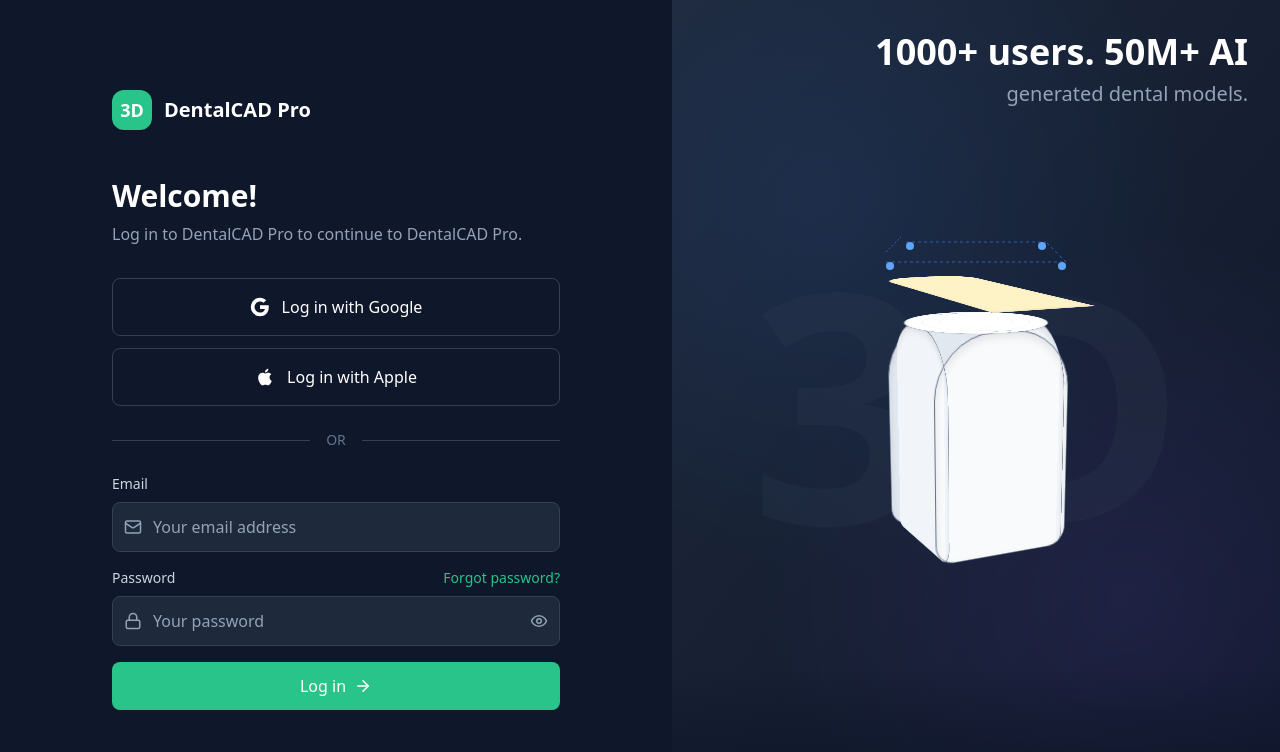
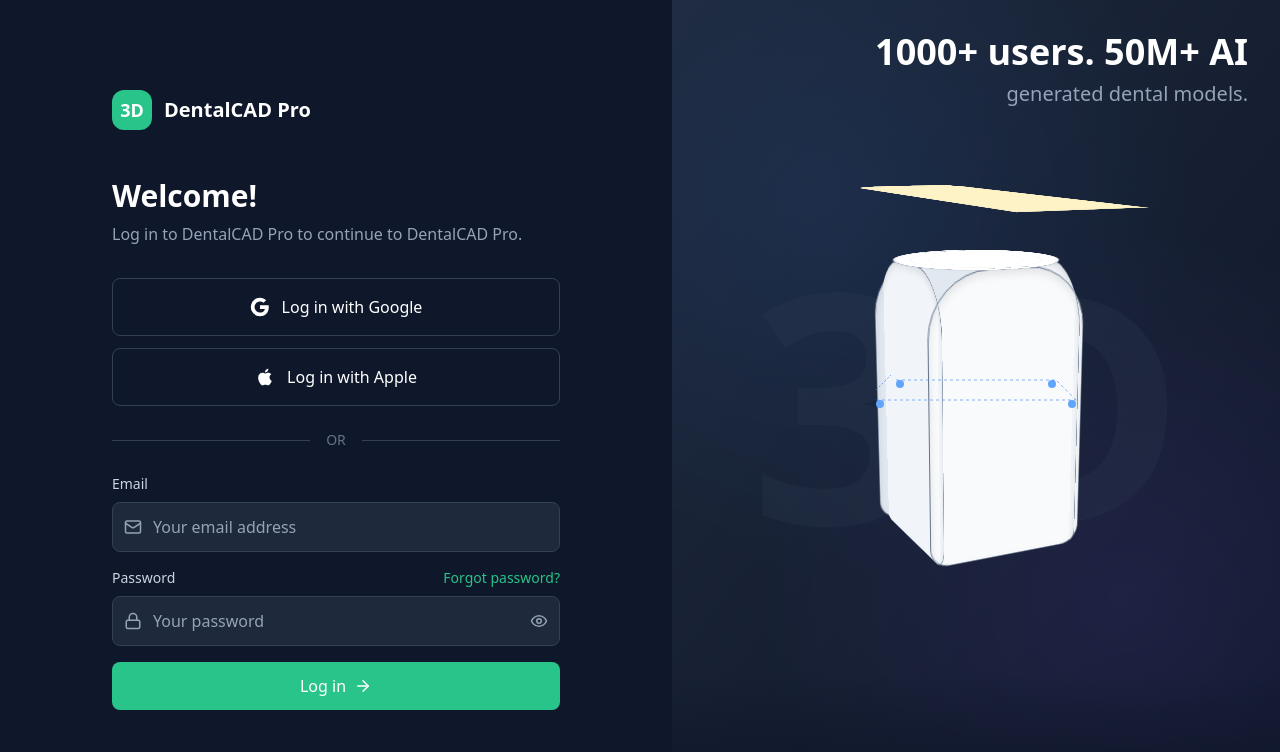
Before and after one commit to TechmaveDesign/cad-software, a React (Vite) app: page / in a window 1280 px wide. Shown: the top 752 px of the page. Built offline with nearby package versions, Linux system fonts and the light colour scheme.

Commit message:
Make Tooth Model Touch Bottom Without Scroll

```diff
--- a/src/components/LoginPage.tsx
+++ b/src/components/LoginPage.tsx
@@ -653,9 +653,9 @@
         </div>
 
         {/* 3D Model Container */}
-        <div className="relative mt-16">
+        <div className="relative flex-1 flex items-center justify-center">
           {/* 3D Dental Tooth Model */}
-          <div className="relative w-80 h-[700px]">
+          <div className="relative w-80 h-full max-h-[800px]">
             {/* 3D Tooth with CSS Transform */}
             <div className="relative w-full h-full" style={{
               perspective: '1000px',
@@ -673,15 +673,15 @@
                 <div
                   className="absolute border border-slate-500"
                   style={{
-                    width: '140px',
-                    height: '220px',
+                    width: '160px',
+                    height: '280px',
                     backgroundColor: '#f8fafc',
                     borderRadius: '60px 60px 20px 20px',
-                    transform: 'translateZ(60px)',
+                    transform: 'translateZ(70px)',
                     left: '50%',
-                    top: '50%',
-                    marginLeft: '-70px',
-                    marginTop: '-110px',
+                    top: '30%',
+                    marginLeft: '-80px',
+                    marginTop: '-140px',
                     boxShadow: 'inset 0 4px 8px rgba(0,0,0,0.1)'
                   }}
                 ></div>
@@ -690,15 +690,15 @@
                 <div
                   className="absolute border border-slate-500"
                   style={{
-                    width: '140px',
-                    height: '220px',
+                    width: '160px',
+                    height: '280px',
                     backgroundColor: '#e2e8f0',
                     borderRadius: '60px 60px 20px 20px',
-                    transform: 'translateZ(-60px) rotateY(180deg)',
+                    transform: 'translateZ(-70px) rotateY(180deg)',
                     left: '50%',
-                    top: '50%',
-                    marginLeft: '-70px',
-                    marginTop: '-110px',
+                    top: '30%',
+                    marginLeft: '-80px',
+                    marginTop: '-140px',
                     boxShadow: 'inset 0 4px 8px rgba(0,0,0,0.1)'
                   }}
                 ></div>
@@ -707,15 +707,15 @@
                 <div
                   className="absolute border border-slate-500"
                   style={{
-                    width: '140px',
-                    height: '220px',
+                    width: '160px',
+                    height: '280px',
                     backgroundColor: '#f1f5f9',
                     borderRadius: '60px 60px 20px 20px',
-                    transform: 'rotateY(90deg) translateZ(60px)',
+                    transform: 'rotateY(90deg) translateZ(70px)',
                     left: '50%',
-                    top: '50%',
-                    marginLeft: '-70px',
-                    marginTop: '-110px',
+                    top: '30%',
+                    marginLeft: '-80px',
+                    marginTop: '-140px',
                     boxShadow: 'inset 0 4px 8px rgba(0,0,0,0.1)'
                   }}
                 ></div>
@@ -724,15 +724,15 @@
                 <div
                   className="absolute border border-slate-500"
                   style={{
-                    width: '140px',
-                    height: '220px',
+                    width: '160px',
+                    height: '280px',
                     backgroundColor: '#f1f5f9',
                     borderRadius: '60px 60px 20px 20px',
-                    transform: 'rotateY(-90deg) translateZ(60px)',
+                    transform: 'rotateY(-90deg) translateZ(70px)',
                     left: '50%',
-                    top: '50%',
-                    marginLeft: '-70px',
-                    marginTop: '-110px',
+                    top: '30%',
+                    marginLeft: '-80px',
+                    marginTop: '-140px',
                     boxShadow: 'inset 0 4px 8px rgba(0,0,0,0.1)'
                   }}
                 ></div>
@@ -741,15 +741,15 @@
                 <div
                   className="absolute border border-slate-400"
                   style={{
-                    width: '140px',
-                    height: '140px',
+                    width: '160px',
+                    height: '160px',
                     backgroundColor: '#ffffff',
                     borderRadius: '50%',
-                    transform: 'rotateX(90deg) translateZ(110px)',
+                    transform: 'rotateX(90deg) translateZ(140px)',
                     left: '50%',
-                    top: '50%',
-                    marginLeft: '-70px',
-                    marginTop: '-70px',
+                    top: '30%',
+                    marginLeft: '-80px',
+                    marginTop: '-80px',
                     boxShadow: 'inset 0 2px 4px rgba(0,0,0,0.1), 0 2px 8px rgba(0,0,0,0.1)'
                   }}
                 >
@@ -762,15 +762,15 @@
                 <div
                   className="absolute border border-slate-500"
                   style={{
-                    width: '100px',
-                    height: '280px',
+                    width: '120px',
+                    height: '400px',
                     backgroundColor: '#fef3c7',
                     borderRadius: '0 0 40px 40px',
-                    transform: 'rotateX(-90deg) translateZ(-140px)',
+                    transform: 'rotateX(-90deg) translateZ(-200px)',
                     left: '50%',
-                    top: '50%',
-                    marginLeft: '-50px',
-                    marginTop: '-140px',
+                    top: '30%',
+                    marginLeft: '-60px',
+                    marginTop: '-200px',
                     boxShadow: 'inset 0 4px 8px rgba(0,0,0,0.1)'
                   }}
                 ></div>
@@ -778,26 +778,26 @@
             </div>
 
             {/* Tooth Measurement Points */}
-            <div className="absolute" style={{ top: '180px', left: '50%', transform: 'translateX(-50%)' }}>
+            <div className="absolute" style={{ top: '25%', left: '50%', transform: 'translateX(-50%)' }}>
               {/* 4 measurement points on tooth crown */}
               <div className="relative">
                 {/* Front measurement points */}
-                <div className="absolute w-2 h-2 bg-blue-400 rounded-full" style={{ left: '-90px', top: '0px' }}></div>
-                <div className="absolute w-2 h-2 bg-blue-400 rounded-full" style={{ right: '-90px', top: '0px' }}></div>
+                <div className="absolute w-2 h-2 bg-blue-400 rounded-full" style={{ left: '-100px', top: '0px' }}></div>
+                <div className="absolute w-2 h-2 bg-blue-400 rounded-full" style={{ right: '-100px', top: '0px' }}></div>
                 {/* Back measurement points */}
-                <div className="absolute w-2 h-2 bg-blue-400 rounded-full" style={{ left: '-70px', top: '-20px' }}></div>
-                <div className="absolute w-2 h-2 bg-blue-400 rounded-full" style={{ right: '-70px', top: '-20px' }}></div>
+                <div className="absolute w-2 h-2 bg-blue-400 rounded-full" style={{ left: '-80px', top: '-20px' }}></div>
+                <div className="absolute w-2 h-2 bg-blue-400 rounded-full" style={{ right: '-80px', top: '-20px' }}></div>
 
                 {/* Measurement lines */}
-                <svg className="absolute" style={{ left: '-105px', top: '-35px', width: '210px', height: '50px' }}>
+                <svg className="absolute" style={{ left: '-115px', top: '-35px', width: '230px', height: '50px' }}>
                   {/* Front measurement line */}
-                  <line x1="15" y1="35" x2="195" y2="35" stroke="#3b82f6" strokeWidth="1" strokeDasharray="3,3" opacity="0.6"/>
+                  <line x1="15" y1="35" x2="215" y2="35" stroke="#3b82f6" strokeWidth="1" strokeDasharray="3,3" opacity="0.6"/>
                   {/* Back measurement line */}
-                  <line x1="35" y1="15" x2="175" y2="15" stroke="#3b82f6" strokeWidth="1" strokeDasharray="3,3" opacity="0.6"/>
+                  <line x1="35" y1="15" x2="195" y2="15" stroke="#3b82f6" strokeWidth="1" strokeDasharray="3,3" opacity="0.6"/>
                   {/* Left measurement line */}
                   <line x1="15" y1="25" x2="30" y2="10" stroke="#3b82f6" strokeWidth="1" strokeDasharray="2,2" opacity="0.7"/>
                   {/* Right measurement line */}
-                  <line x1="195" y1="35" x2="175" y2="15" stroke="#3b82f6" strokeWidth="1" strokeDasharray="3,3" opacity="0.6"/>
+                  <line x1="215" y1="35" x2="195" y2="15" stroke="#3b82f6" strokeWidth="1" strokeDasharray="3,3" opacity="0.6"/>
                 </svg>
               </div>
             </div>
```
